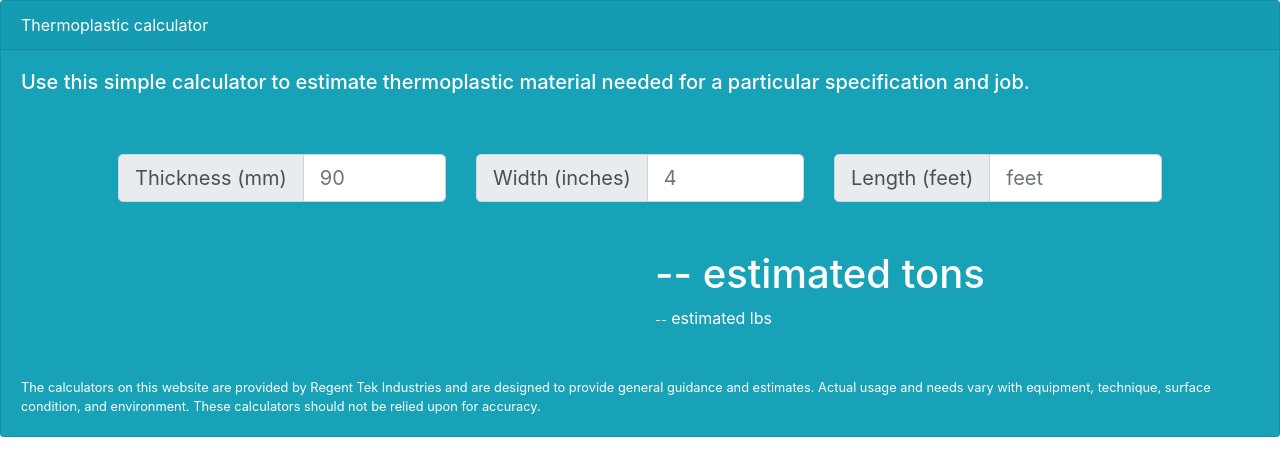
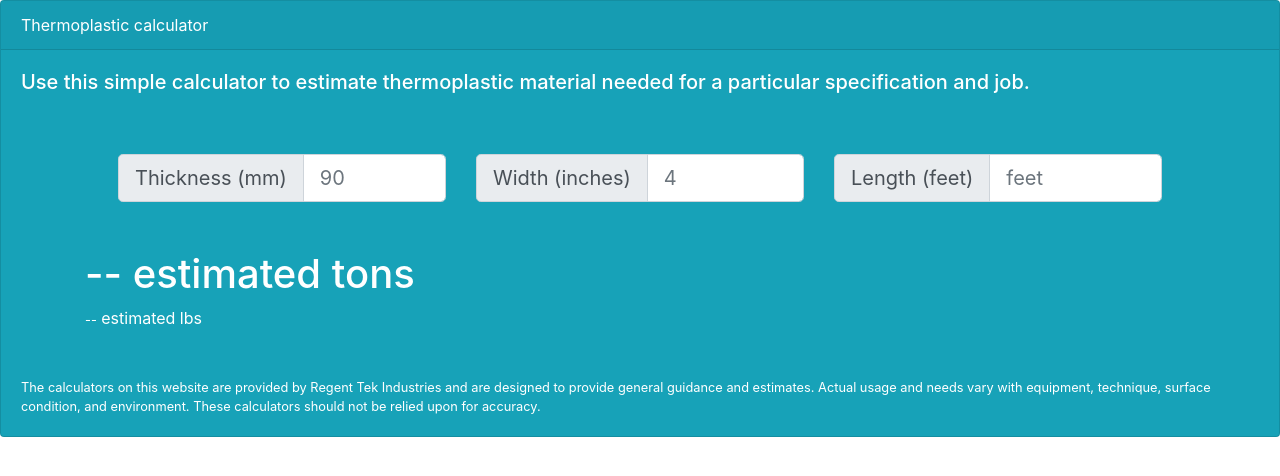
Before and after one commit to zpoon/thermoCalc, a plain HTML site: page index.html in a window 1280 px wide. Drawn offline with nearby package versions, Linux system fonts and the light colour scheme.

Commit message:
revert col change

```diff
--- a/index.html
+++ b/index.html
@@ -44,7 +44,6 @@
       </div>
       <div class="container mb-5">
         <div class="row">
-          <div class="col-sm"></div>
           <div class="col-sm">
             <h1><span class="thermo_tons"></span> estimated tons</h1>
             <span class="thermo_lbs small"></span> estimated lbs
```
